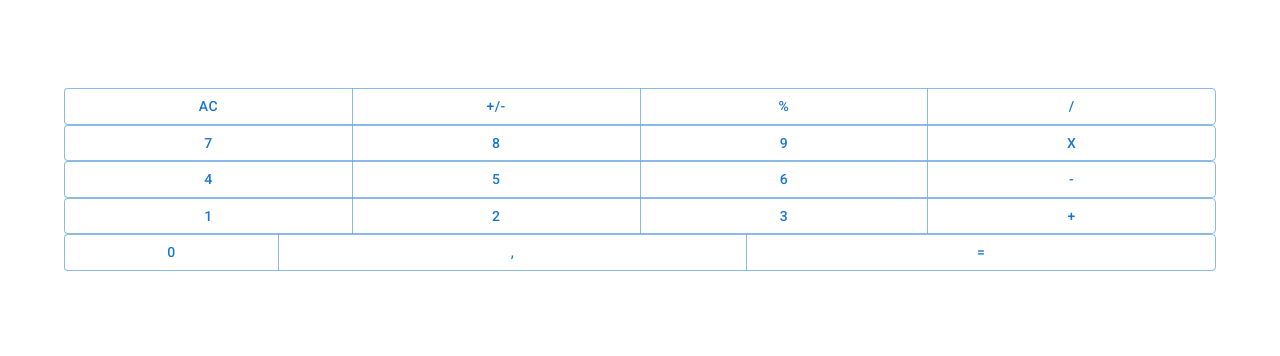
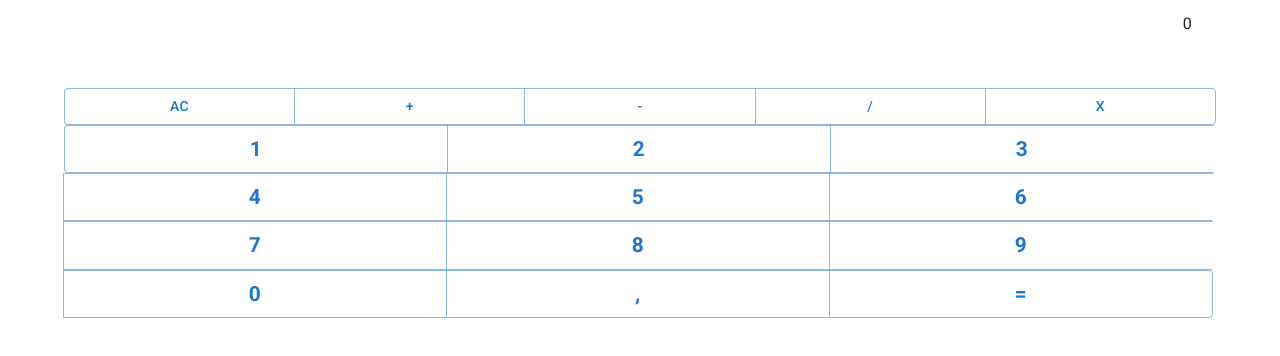
Before and after one commit to Israel-B-Amuri/implimenteringavprogramvara, a Next.js app in the folder simple-calculator/: page /components/Calculator in a window 1280 px wide. Shown: the top 356 px of the page. Built offline with nearby package versions, Linux system fonts and the light colour scheme.

Commit message:
Adding functionality to buttons

```diff
--- a/simple-calculator/src/pages/components/Calculator.module.css
+++ b/simple-calculator/src/pages/components/Calculator.module.css
@@ -1,5 +1,6 @@
 .lightGreyButton{
     background-color: #cacaca;
+    color: #525252;
 }
 .darkGreyButton{
     background-color: #525252;
--- a/simple-calculator/src/pages/components/Calculator.tsx
+++ b/simple-calculator/src/pages/components/Calculator.tsx
@@ -6,44 +6,76 @@ import  Style  from './Calculator.module.css'
 
 export default function Calculator(){
   const [inputValue,setIputValue] = useState('')
+  const [result,setResult] = useState('')
+
+  const operators = ['/','X','+','-','.']
+
   function deleteFunction(){
     setIputValue('')
   }
-  function setInputNumber(event:any){
-      setIputValue(inputValue + event.target.value)
+
+  const setInputNumber = (value:any)=>{
+    setIputValue(inputValue + value)
+  }
+  const createNumButtons = ()=>{
+    const numbers:any = []
+    for(let i=1;i<10;i++){
+      numbers.push(
+        <Button key={i}     sx={{
+          width: '500px',
+          flex: '1 1 33.333%',
+          maxWidth: '33.333%',
+          fontWeight:'bold',
+          fontSize:'1.3rem'
+        }} className={`${Style.darkGreyButton} text-slate-50`} value={i.toString()} onClick={()=>setInputNumber(i)}>
+          {i}
+        </Button>
+      )
+    }
+    return numbers
   }
 
   return(
     <Container className={`flex flex-col items-center justify-center`} fixed>
-      <Screen>{inputValue}</Screen>
+      <Screen>{result ? <span>(0)</span> : ''} {inputValue || 0}</Screen>
+
       <ButtonGroup aria-label="outlined primary button group"  fullWidth>
         <Button variant="outlined" onClick={deleteFunction} className={`${Style.lightGreyButton} text-slate-50`}>AC</Button>
-        <Button variant="outlined" className={`${Style.lightGreyButton} text-slate-50`}>+/-</Button>
-        <Button variant="outlined" className={`${Style.lightGreyButton} text-slate-50`}>%</Button>
-        <Button value={'/'} variant="outlined" onClick={setInputNumber} className={`${Style.beigeButton} text-slate-50`}>/</Button>
+        <Button variant="outlined"   onClick={()=>setInputNumber('+')} className={`${Style.lightGreyButton} text-slate-50`}>+</Button>
+        <Button variant="outlined"  onClick={()=>setInputNumber('-')} className={`${Style.lightGreyButton}  text-slate-50`}>-</Button>
+        <Button variant="outlined" onClick={()=>setInputNumber('/')} className={`${Style.lightGreyButton} text-slate-50`}>/</Button>
+        <Button variant="outlined" onClick={()=>setInputNumber('X')} className={`${Style.lightGreyButton} text-slate-50`}>X</Button>
       </ButtonGroup>
-      <ButtonGroup  aria-label="outlined primary button group" fullWidth>
-        <Button value={7}variant="outlined" onClick={setInputNumber} className={`${Style.darkGreyButton} text-slate-50`}>7</Button>
-        <Button value={8} variant="outlined" onClick={setInputNumber} className={`${Style.darkGreyButton} text-slate-50`}>8</Button>
-        <Button value={9} variant="outlined" onClick={setInputNumber} className={`${Style.darkGreyButton} text-slate-50`}>9</Button>
-        <Button value={'x'} variant="outlined" onClick={setInputNumber} className={`${Style.beigeButton} text-slate-50`}>x</Button>
-      </ButtonGroup>
-      <ButtonGroup aria-label="outlined primary button group" fullWidth>
-        <Button value={4} variant="outlined" onClick={setInputNumber} className={`${Style.darkGreyButton} text-slate-50`}>4</Button>
-        <Button value={5} variant="outlined"onClick={setInputNumber}  className={`${Style.darkGreyButton} text-slate-50`}>5</Button>
-        <Button value={6} variant="outlined"onClick={setInputNumber}  className={`${Style.darkGreyButton} text-slate-50`}>6</Button>
-        <Button value={'-'} variant="outlined" onClick={setInputNumber} className={`${Style.beigeButton} text-slate-50`}>-</Button>
-      </ButtonGroup>
-      <ButtonGroup aria-label="outlined primary button group" fullWidth>
-        <Button value={1} variant="outlined" onClick={setInputNumber} className={`${Style.darkGreyButton} text-slate-50`}>1</Button>
-        <Button value={2} variant="outlined" onClick={setInputNumber} className={`${Style.darkGreyButton} text-slate-50`}>2</Button>
-        <Button value={3} variant="outlined" onClick={setInputNumber} className={`${Style.darkGreyButton} text-slate-50`}>3</Button>
-        <Button value={'+'} variant="outlined" onClick={setInputNumber}  className={`${Style.beigeButton} text-slate-50`}>+</Button>
-      </ButtonGroup>
-      <ButtonGroup  aria-label="outlined primary button group" fullWidth>
-        <Button value={0} variant="outlined" onClick={setInputNumber} className={`${Style.darkGreyButton} ${Style.zeroButton} text-slate-50`} sx={{width:'500px'}}>0</Button>
-        <Button value={','} variant="outlined" onClick={setInputNumber} className={`${Style.darkGreyButton} text-slate-50`}>,</Button>
-        <Button variant="outlined" className={` ${Style.beigeButton} text-slate-50`}>=</Button>
+      <ButtonGroup  aria-label="outlined primary button group" sx={{
+        display:'flex',
+        flexWrap: 'wrap',
+      }}>
+        {createNumButtons()}
+        <Button     sx={{
+            width: '500px',
+            flex: '1 1 33.333%',
+            maxWidth: '33.333%',
+            fontWeight:'bold',
+            fontSize:'1.3rem'
+          }} value={0} variant="outlined" onClick={()=>setInputNumber('0')} className={`${Style.darkGreyButton} ${Style.zeroButton} text-slate-50`} >
+            0
+        </Button>
+        <Button     sx={{
+            width: '500px',
+            flex: '1 1 33.333%',
+            maxWidth: '33.333%',
+            fontWeight:'bold',
+            fontSize:'1.3rem'
+          }} value={','} variant="outlined" onClick={()=>setInputNumber(',')}className={`${Style.darkGreyButton} text-slate-50`}>
+            ,
+        </Button>
+        <Button     sx={{
+            width: '500px',
+            flex: '1 1 33.333%',
+            maxWidth: '33.333%',
+            fontWeight:'bold',
+            fontSize:'1.3rem'
+          }} variant="outlined" className={` ${Style.beigeButton} text-slate-50`}>=</Button>
       </ButtonGroup>
     </Container>
   )
--- a/simple-calculator/src/pages/components/Screen.tsx
+++ b/simple-calculator/src/pages/components/Screen.tsx
@@ -6,6 +6,8 @@ type Props={
 export default function Screen({children}:Props){
 
     return(
-        <Container className='h-20 bg-white p-2 m-1 screen' >{children}</Container>
+        <Container className='h-20 bg-white p-2 m-1 screen align' sx={{
+            textAlign:'right'
+        }} >{children}</Container>
     )
 }
```
